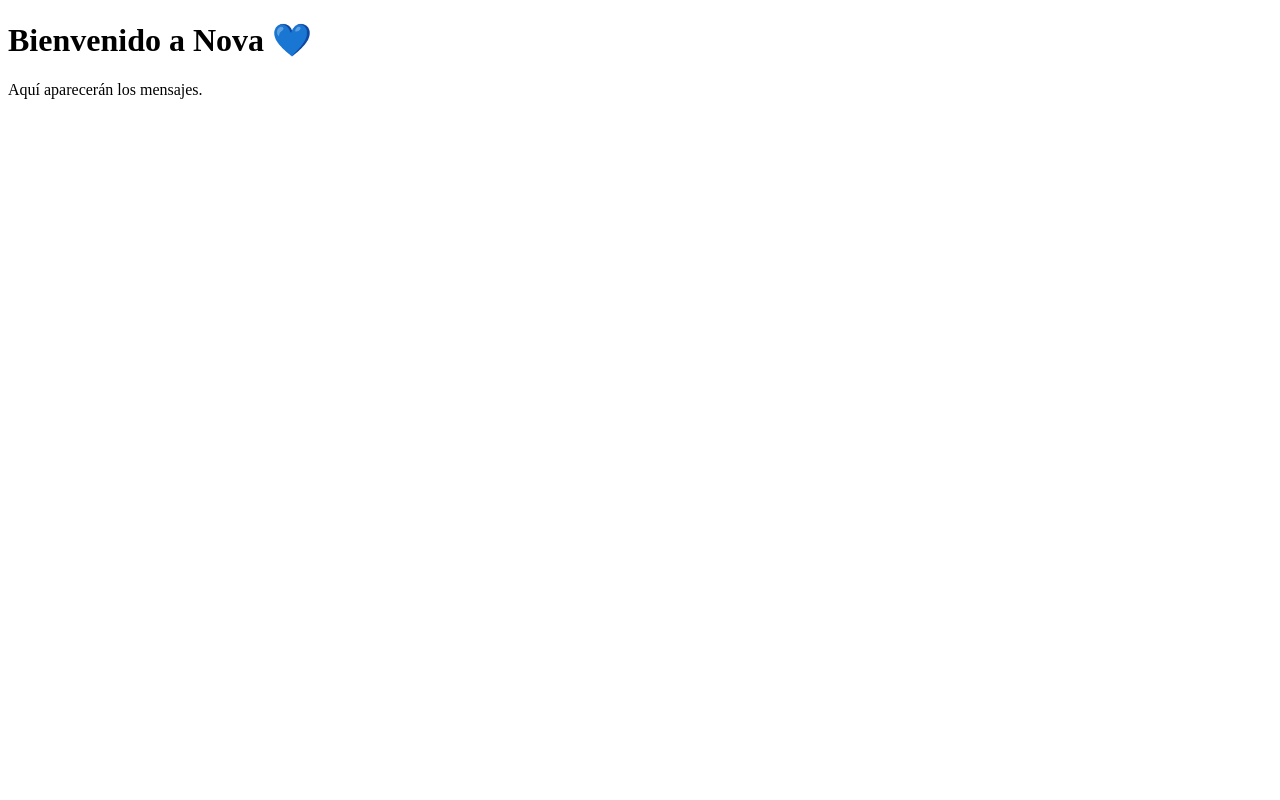
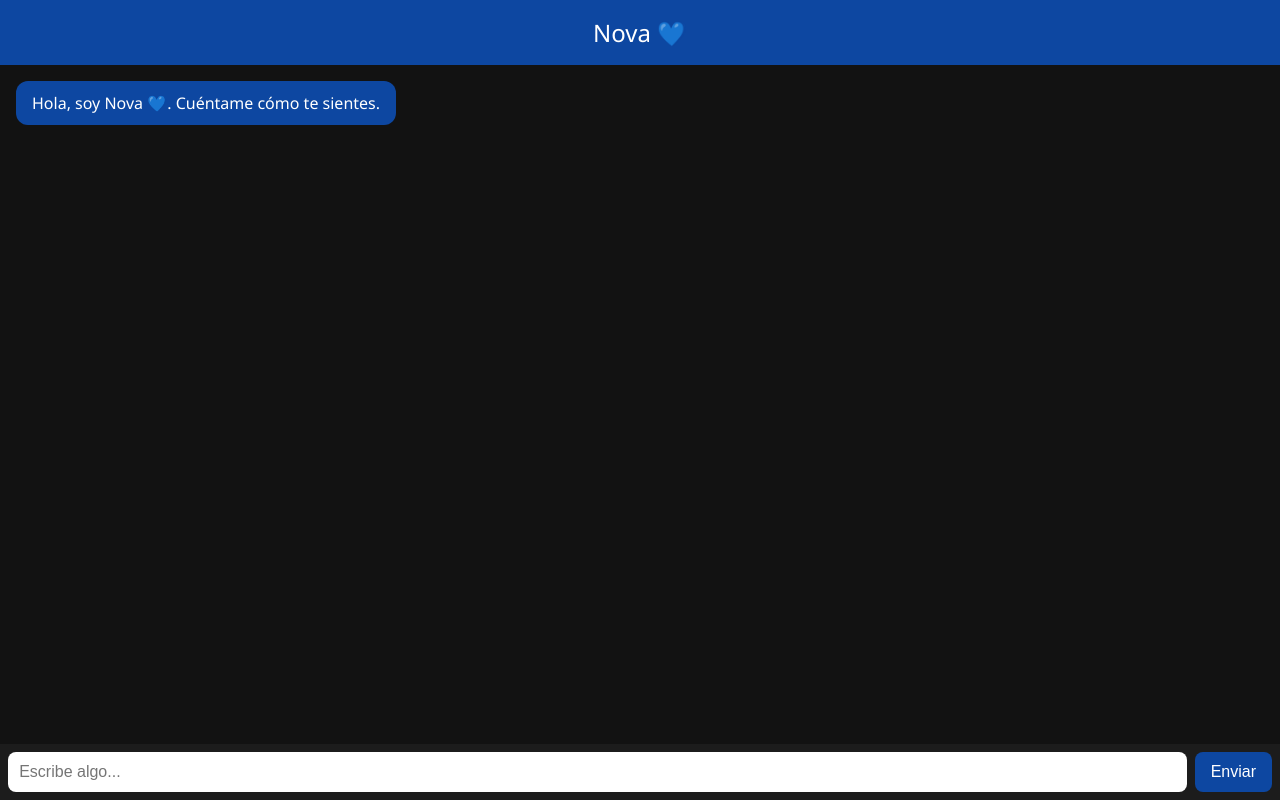
Before and after one commit to cesarestrella2006-max/MyServer, a website: page public/index.html in a window 1280 px wide. Drawn offline with Linux system fonts and the light colour scheme.

Commit message:
Servidor completo con endpoint /msg y carpeta public

```diff
--- a/public/index.html
+++ b/public/index.html
@@ -2,10 +2,126 @@
 <html lang="es">
 <head>
   <meta charset="UTF-8">
-  <title>Nova Server</title>
+  <meta name="viewport" content="width=device-width, initial-scale=1.0">
+  <title>Nova Chat 💙</title>
+  <style>
+    body {
+      font-family: 'Segoe UI', Tahoma, Geneva, Verdana, sans-serif;
+      background: #121212;
+      color: #fff;
+      display: flex;
+      flex-direction: column;
+      height: 100vh;
+      margin: 0;
+    }
+    header {
+      padding: 1rem;
+      text-align: center;
+      font-size: 1.5rem;
+      background-color: #0d47a1;
+    }
+    #chat {
+      flex: 1;
+      overflow-y: auto;
+      padding: 1rem;
+      display: flex;
+      flex-direction: column;
+      gap: 0.5rem;
+    }
+    .mensaje {
+      max-width: 70%;
+      padding: 0.7rem 1rem;
+      border-radius: 12px;
+      word-wrap: break-word;
+    }
+    .usuario {
+      align-self: flex-end;
+      background-color: #1e88e5;
+    }
+    .nova {
+      align-self: flex-start;
+      background-color: #0d47a1;
+    }
+    #inputArea {
+      display: flex;
+      padding: 0.5rem;
+      background-color: #1c1c1c;
+    }
+    #inputArea input {
+      flex: 1;
+      padding: 0.7rem;
+      border-radius: 8px;
+      border: none;
+      margin-right: 0.5rem;
+      font-size: 1rem;
+    }
+    #inputArea button {
+      padding: 0.7rem 1rem;
+      border-radius: 8px;
+      border: none;
+      background-color: #0d47a1;
+      color: #fff;
+      font-size: 1rem;
+      cursor: pointer;
+    }
+    #loading {
+      display: none;
+      font-size: 0.9rem;
+      color: #aaa;
+      text-align: center;
+      margin-top: 0.5rem;
+    }
+  </style>
 </head>
 <body>
-  <h1>Bienvenido a Nova 💙</h1>
-  <p>Aquí aparecerán los mensajes.</p>
+  <header>Nova 💙</header>
+  <div id="chat"></div>
+  <div id="loading">Nova está escribiendo...</div>
+  <div id="inputArea">
+    <input type="text" id="mensajeInput" placeholder="Escribe algo..." />
+    <button id="enviarBtn">Enviar</button>
+  </div>
+
+  <script>
+    const chat = document.getElementById('chat');
+    const input = document.getElementById('mensajeInput');
+    const btn = document.getElementById('enviarBtn');
+    const loading = document.getElementById('loading');
+
+    function agregarMensaje(texto, clase) {
+      const div = document.createElement('div');
+      div.className = `mensaje ${clase}`;
+      div.textContent = texto;
+      chat.appendChild(div);
+      chat.scrollTop = chat.scrollHeight;
+    }
+
+    async function enviarMensaje() {
+      const mensaje = input.value.trim();
+      if (!mensaje) return;
+      agregarMensaje(mensaje, 'usuario');
+      input.value = '';
+      loading.style.display = 'block';
+
+      try {
+        const respuesta = await fetch(`/msg?m=${encodeURIComponent(mensaje)}`);
+        const texto = await respuesta.text();
+        agregarMensaje(texto, 'nova');
+      } catch (error) {
+        agregarMensaje("Error: No se pudo conectar con Nova.", 'nova');
+        console.error(error);
+      } finally {
+        loading.style.display = 'none';
+      }
+    }
+
+    btn.addEventListener('click', enviarMensaje);
+    input.addEventListener('keypress', (e) => {
+      if (e.key === 'Enter') enviarMensaje();
+    });
+
+    // Mensaje inicial
+    agregarMensaje("Hola, soy Nova 💙. Cuéntame cómo te sientes.", 'nova');
+  </script>
 </body>
 </html>
```
